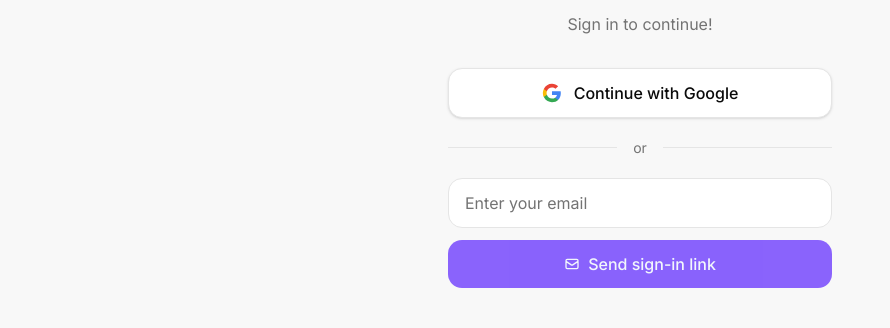
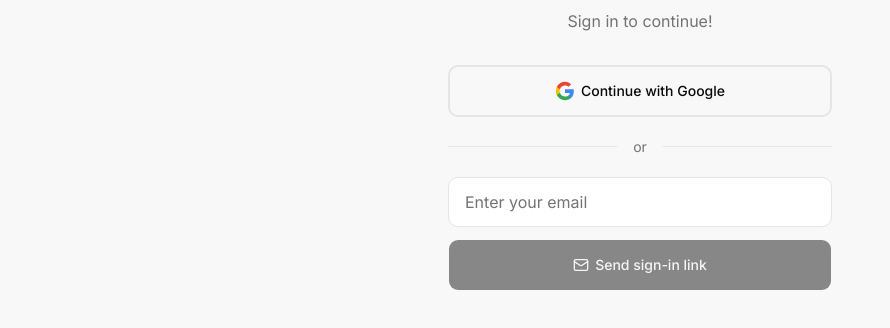
Before and after one commit to jernejc/at-fe, a Next.js app: page /signin in a window 1280 px wide. Shown: the part 410-738 px from the top of the page, without its empty margins (0-890 px from the left). Built offline with nearby package versions, Linux system fonts and the light colour scheme; no server answers.

Commit message:
fix: signin button

```diff
--- a/app/signin/page.tsx
+++ b/app/signin/page.tsx
@@ -1,12 +1,14 @@
 "use client";
 
 import { LiquidMetal } from "@paper-design/shaders-react";
+import { Mail, Loader2 } from "lucide-react";
+import { Button } from "@/components/ui/button";
 import { useSignIn } from "./useSignIn";
 
 /** Resolves the current effective background color for the shader. */
 function getShaderBackgroundColor(): string {
   if (typeof document === "undefined") return "#FAFAFA";
-  return document.documentElement.classList.contains("dark") ? "#1C1C1C" : "#FAFAFA";
+  return document.documentElement.classList.contains("dark") ? "#0a0a0a" : "#FAFAFA";
 }
 
 export default function SignInPage() {
@@ -56,16 +58,18 @@ export default function SignInPage() {
       {/* Sign-in options */}
       <div className="w-full max-w-sm mt-8 space-y-5">
         {/* Google sign-in */}
-        <button
+        <Button
+          variant="outline"
+          size="xl"
           onClick={handleGoogleSignIn}
           disabled={isGoogleLoading}
-          className="group w-full flex items-center justify-center gap-3 bg-card hover:bg-accent text-foreground font-medium py-3 px-4 rounded-xl border border-border shadow-sm transition-all duration-200 hover:shadow disabled:opacity-70 disabled:pointer-events-none"
+          className="w-full"
         >
           {isGoogleLoading ? (
-            <div className="h-5 w-5 border-2 border-border border-t-muted-foreground rounded-full animate-spin" />
+            <Loader2 className="size-5 animate-spin" />
           ) : (
             <>
-              <svg className="h-5 w-5 shrink-0" viewBox="0 0 24 24" fill="none">
+              <svg className="size-5 shrink-0" viewBox="0 0 24 24" fill="none">
                 <path d="M22.56 12.25c0-.78-.07-1.53-.2-2.25H12v4.26h5.92c-.26 1.37-1.04 2.53-2.21 3.31v2.77h3.57c2.08-1.92 3.28-4.74 3.28-8.09z" fill="#4285F4" />
                 <path d="M12 23c2.97 0 5.46-.98 7.28-2.66l-3.57-2.77c-.98.66-2.23 1.06-3.71 1.06-2.86 0-5.29-1.93-6.16-4.53H2.18v2.84C3.99 20.53 7.7 23 12 23z" fill="#34A853" />
                 <path d="M5.84 14.09c-.22-.66-.35-1.36-.35-2.09s.13-1.43.35-2.09V7.07H2.18C1.43 8.55 1 10.22 1 12s.43 3.45 1.18 4.93l2.85-2.22.81-.62z" fill="#FBBC05" />
@@ -74,7 +78,7 @@ export default function SignInPage() {
               <span>Continue with Google</span>
             </>
           )}
-        </button>
+        </Button>
 
         {/* Divider */}
         <div className="flex items-center gap-4">
@@ -95,12 +99,14 @@ export default function SignInPage() {
             <p className="text-sm text-green-600 dark:text-green-400">
               We sent a sign-in link to <strong>{email}</strong>
             </p>
-            <button
+            <Button
+              variant="link"
+              size="sm"
               onClick={resetEmailState}
-              className="mt-4 text-sm text-green-700 dark:text-green-300 hover:underline"
+              className="mt-4 text-green-700 dark:text-green-300"
             >
               Use a different email
-            </button>
+            </Button>
           </div>
         ) : (
           <form onSubmit={handleEmailLinkSignIn} className="space-y-3">
@@ -111,30 +117,30 @@ export default function SignInPage() {
               placeholder="Enter your email"
               required
               disabled={emailState === "sending"}
-              className="w-full px-4 py-3 rounded-xl border border-border bg-card text-foreground placeholder:text-muted-foreground focus:outline-none focus:ring-2 focus:ring-primary focus:border-transparent disabled:opacity-60"
+              className="w-full px-4 py-3 rounded-lg border border-border bg-card text-foreground placeholder:text-muted-foreground focus:outline-none focus:ring-2 focus:ring-primary focus:border-transparent disabled:opacity-60"
             />
             {emailState === "error" && emailError && (
               <p className="text-sm text-destructive">{emailError}</p>
             )}
-            <button
+            <Button
               type="submit"
+              variant="secondary"
+              size="xl"
               disabled={emailState === "sending" || !email.trim()}
-              className="w-full bg-primary hover:bg-primary/90 text-primary-foreground font-medium py-3 px-4 rounded-xl transition-colors duration-200 disabled:opacity-60 disabled:pointer-events-none flex items-center justify-center gap-2"
+              className="w-full"
             >
               {emailState === "sending" ? (
                 <>
-                  <div className="h-4 w-4 border-2 border-primary-foreground/30 border-t-primary-foreground rounded-full animate-spin" />
+                  <Loader2 className="size-4 animate-spin" />
                   Sending...
                 </>
               ) : (
                 <>
-                  <svg className="h-4 w-4" fill="none" viewBox="0 0 24 24" stroke="currentColor">
-                    <path strokeLinecap="round" strokeLinejoin="round" strokeWidth={2} d="M3 8l7.89 5.26a2 2 0 002.22 0L21 8M5 19h14a2 2 0 002-2V7a2 2 0 00-2-2H5a2 2 0 00-2 2v10a2 2 0 002 2z" />
-                  </svg>
+                  <Mail className="size-4" />
                   Send sign-in link
                 </>
               )}
-            </button>
+            </Button>
           </form>
         )}
       </div>
```
